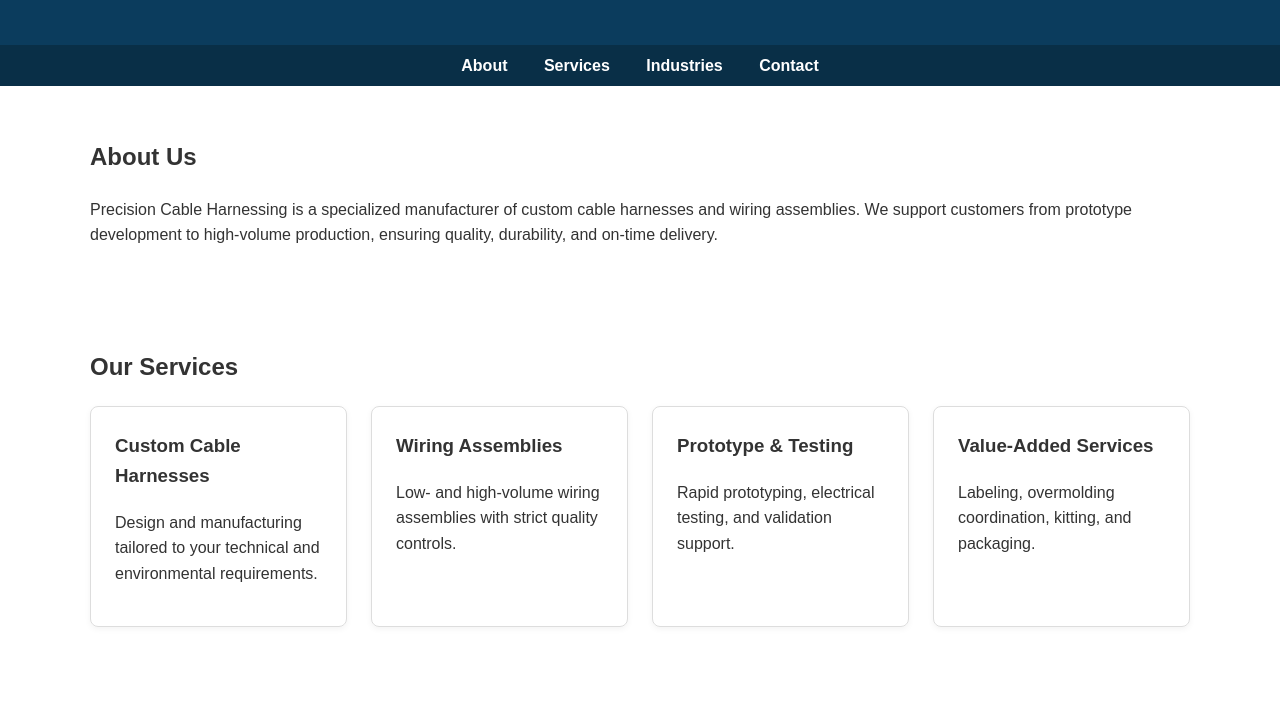
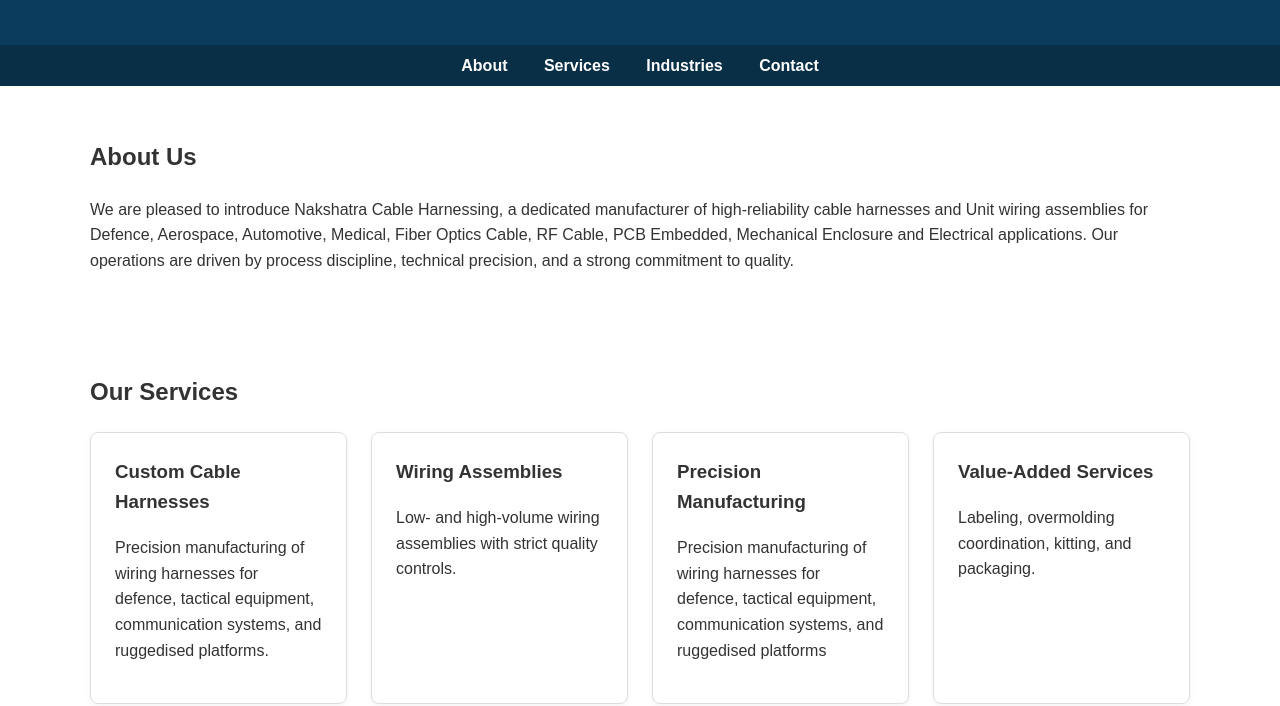
Before and after one commit to salesnakshatra/salesnakshatra, a plain HTML site: page index.html in a window 1280 px wide. Shown: the part 128-834 px from the top of the page. Drawn offline with Linux system fonts and the light colour scheme.

Commit message:
update contact details

```diff
--- a/index.html
+++ b/index.html
@@ -89,9 +89,9 @@
 <section id="about">
   <h2>About Us</h2>
   <p>
-    Precision Cable Harnessing is a specialized manufacturer of custom cable harnesses
-    and wiring assemblies. We support customers from prototype development to
-    high-volume production, ensuring quality, durability, and on-time delivery.
+    We are pleased to introduce Nakshatra Cable Harnessing, a dedicated manufacturer of high-reliability cable harnesses and Unit wiring assemblies
+    for Defence, Aerospace, Automotive, Medical, Fiber Optics Cable, RF Cable, PCB Embedded,
+    Mechanical Enclosure and Electrical applications. Our operations are driven by process discipline, technical precision, and a strong commitment to quality.
   </p>
 </section>
 
@@ -100,15 +100,15 @@
   <div class="services">
     <div class="card">
       <h3>Custom Cable Harnesses</h3>
-      <p>Design and manufacturing tailored to your technical and environmental requirements.</p>
+      <p> Precision manufacturing of wiring harnesses for defence, tactical equipment, communication systems, and ruggedised platforms.</p>
     </div>
     <div class="card">
       <h3>Wiring Assemblies</h3>
       <p>Low- and high-volume wiring assemblies with strict quality controls.</p>
     </div>
     <div class="card">
-      <h3>Prototype & Testing</h3>
-      <p>Rapid prototyping, electrical testing, and validation support.</p>
+      <h3>Precision Manufacturing</h3>
+      <p> Precision manufacturing of wiring harnesses for defence, tactical equipment, communication systems, and ruggedised platforms</p>
     </div>
     <div class="card">
       <h3>Value-Added Services</h3>
@@ -136,8 +136,8 @@
 
 <section id="contact">
   <h2>Contact Us</h2>
-  <p>Email: <strong>sales@precisioncable.com</strong></p>
-  <p>Phone: <strong>+91-XXXXXXXXXX</strong></p>
+  <p>Email: <strong>sales1nakshatra@gmail.com</strong></p>
+  <p>Phone: <strong>+91-9964939090</strong></p>
   <p>Location: India</p>
 </section>
 
```
